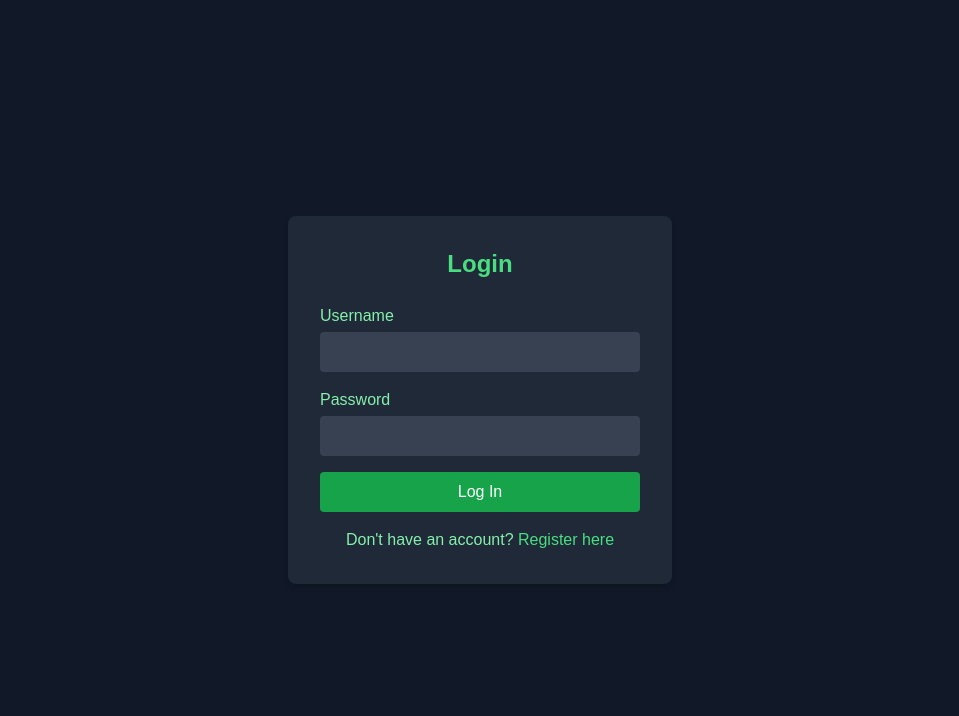
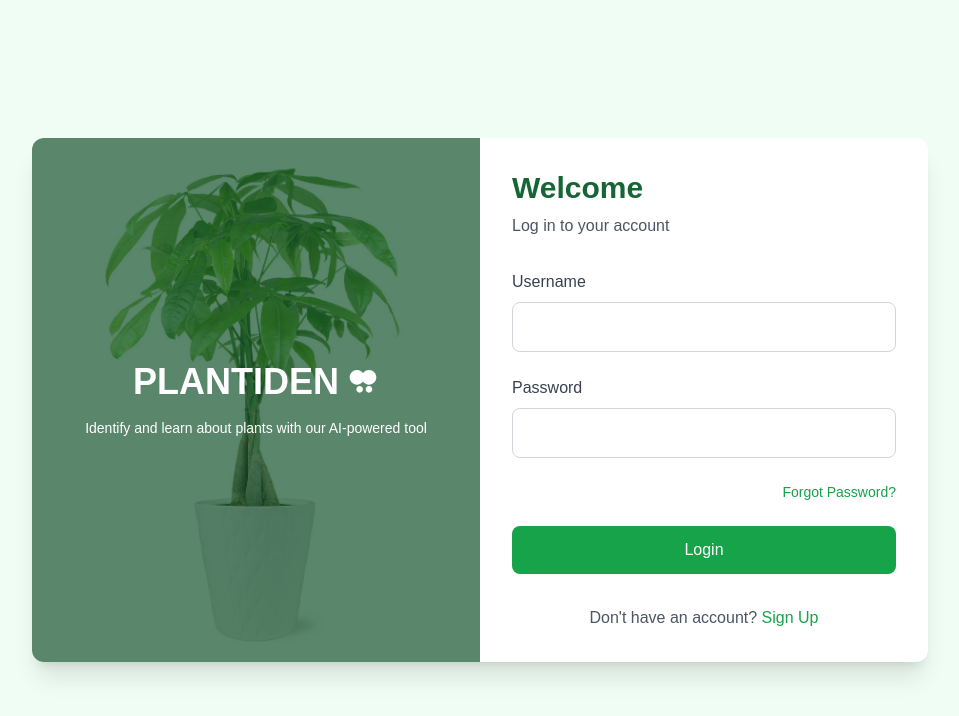
Before and after one commit to ajitonelsonn/plant-identifier, a Next.js app: page /login in a window 1280 px wide. Shown: the top 716 px of the page, without its empty margins (160-1119 px from the left). Built offline with nearby package versions, Linux system fonts and the light colour scheme.

Commit message:
Update login and resgiter page

```diff
--- a/app/login/page.tsx
+++ b/app/login/page.tsx
@@ -3,6 +3,7 @@
 import React, { useState } from "react";
 import { useRouter } from "next/navigation";
 import Link from "next/link";
+import Image from "next/image";
 
 export default function Login() {
   const [username, setUsername] = useState("");
@@ -24,23 +25,48 @@ export default function Login() {
         window.location.href = "/";
         console.log("Login successful, redirecting...");
       } else {
-        alert("Login failed. Please try again.");
+        setError("Invalid credentials. Please try again.");
       }
     } else {
-      alert("Login failed. Please try again.");
+      setError("Login failed. Please try again.");
     }
   };
 
   return (
-    <div className="min-h-screen flex items-center justify-center bg-gray-900">
-      <div className="bg-gray-800 p-8 rounded-lg shadow-md w-96">
-        <h1 className="text-2xl font-bold text-green-400 mb-6 text-center">
-          Login
-        </h1>
-        {error && <p className="text-red-500 mb-4 text-center">{error}</p>}
-        <form onSubmit={handleSubmit} className="space-y-4">
+    <div className="min-h-screen flex items-center justify-center bg-green-50">
+      <div className="bg-white rounded-xl shadow-xl overflow-hidden max-w-4xl w-full flex">
+        <div className="w-1/2 relative">
+          <Image
+            src="/plant-background.jpg"
+            alt="Plant background"
+            layout="fill"
+            objectFit="cover"
+          />
+          <div className="absolute inset-0 bg-green-900 bg-opacity-70 flex flex-col justify-center items-center text-white p-8">
+            <div className="text-4xl font-bold mb-4 flex items-center">
+              PLANTIDEN
+              <svg
+                className="w-8 h-8 ml-2"
+                viewBox="0 0 24 24"
+                fill="currentColor"
+              >
+                <path d="M7,17.5C7,16.12 8.12,15 9.5,15C10.88,15 12,16.12 12,17.5C12,18.88 10.88,20 9.5,20C8.12,20 7,18.88 7,17.5M16.5,15C17.88,15 19,16.12 19,17.5C19,18.88 17.88,20 16.5,20C15.12,20 14,18.88 14,17.5C14,16.12 15.12,15 16.5,15M16.5,3C19.58,3 22,5.42 22,8.5C22,11.58 19.58,14 16.5,14C13.42,14 11,11.58 11,8.5C11,5.42 13.42,3 16.5,3M7.5,3C10.58,3 13,5.42 13,8.5C13,11.58 10.58,14 7.5,14C4.42,14 2,11.58 2,8.5C2,5.42 4.42,3 7.5,3Z" />
+              </svg>
+            </div>
+            <p className="text-center text-sm">
+              Identify and learn about plants with our AI-powered tool
+            </p>
+          </div>
+        </div>
+        <div className="w-1/2 p-8">
+          <h2 className="text-3xl font-semibold text-green-800 mb-2">
+            Welcome
+          </h2>
+          <p className="text-gray-600 mb-8">Log in to your account</p>
+          {error && <p className="text-red-500 mb-4">{error}</p>}
+          <form onSubmit={handleSubmit} className="space-y-6">
             <div>
-            <label htmlFor="username" className="block text-green-300 mb-1">
+              <label htmlFor="username" className="block text-gray-700 mb-2">
                 Username
               </label>
               <input
@@ -48,12 +74,12 @@ export default function Login() {
                 id="username"
                 value={username}
                 onChange={(e) => setUsername(e.target.value)}
-              className="w-full p-2 rounded bg-gray-700 text-white"
+                className="w-full p-3 border border-gray-300 rounded-lg focus:outline-none focus:ring-2 focus:ring-green-500"
                 required
               />
             </div>
             <div>
-            <label htmlFor="password" className="block text-green-300 mb-1">
+              <label htmlFor="password" className="block text-gray-700 mb-2">
                 Password
               </label>
               <input
@@ -61,24 +87,33 @@ export default function Login() {
                 id="password"
                 value={password}
                 onChange={(e) => setPassword(e.target.value)}
-              className="w-full p-2 rounded bg-gray-700 text-white"
+                className="w-full p-3 border border-gray-300 rounded-lg focus:outline-none focus:ring-2 focus:ring-green-500"
                 required
               />
             </div>
+            <div className="flex justify-end">
+              <Link
+                href="/forgot-password"
+                className="text-sm text-green-600 hover:underline"
+              >
+                Forgot Password?
+              </Link>
+            </div>
             <button
               type="submit"
-            className="w-full bg-green-600 text-white p-2 rounded hover:bg-green-700"
+              className="w-full bg-green-600 text-white p-3 rounded-lg hover:bg-green-700 transition duration-300"
             >
-            Log In
+              Login
             </button>
           </form>
-        <p className="mt-4 text-center text-green-300">
+          <p className="mt-8 text-center text-gray-600">
             Don't have an account?{" "}
-          <Link href="/register" className="text-green-400 hover:underline">
-            Register here
+            <Link href="/register" className="text-green-600 hover:underline">
+              Sign Up
             </Link>
           </p>
         </div>
       </div>
+    </div>
   );
 }
--- a/app/register/page.tsx
+++ b/app/register/page.tsx
@@ -3,11 +3,13 @@
 import React, { useState } from "react";
 import { useRouter } from "next/navigation";
 import Link from "next/link";
+import Image from "next/image";
 
 export default function Register() {
   const [username, setUsername] = useState("");
   const [email, setEmail] = useState("");
   const [password, setPassword] = useState("");
+  const [error, setError] = useState("");
   const router = useRouter();
 
   const handleSubmit = async (e: React.FormEvent) => {
@@ -19,22 +21,50 @@ export default function Register() {
     });
 
     if (response.ok) {
-      router.push("/login"); // Redirect to login page after successful registration
+      router.push("/login");
     } else {
       const data = await response.json();
-      alert(data.message || "Registration failed. Please try again.");
+      setError(data.message || "Registration failed. Please try again.");
     }
   };
 
   return (
-    <div className="min-h-screen flex items-center justify-center bg-gray-900">
-      <div className="bg-gray-800 p-8 rounded-lg shadow-md w-96">
-        <h1 className="text-2xl font-bold text-green-400 mb-6 text-center">
-          Register
-        </h1>
-        <form onSubmit={handleSubmit} className="space-y-4">
+    <div className="min-h-screen flex items-center justify-center bg-green-50">
+      <div className="bg-white rounded-xl shadow-xl overflow-hidden max-w-4xl w-full flex">
+        <div className="w-1/2 relative">
+          <Image
+            src="/plant-background-2.jpg"
+            alt="Plant background"
+            fill
+            style={{ objectFit: "cover" }}
+          />
+
+          <div className="absolute inset-0 bg-green-900 bg-opacity-70 flex flex-col justify-center items-center text-white p-8">
+            <div className="text-4xl font-bold mb-4 flex items-center">
+              PLANTIDEN
+              <svg
+                className="w-8 h-8 ml-2"
+                viewBox="0 0 24 24"
+                fill="currentColor"
+              >
+                <path d="M7,17.5C7,16.12 8.12,15 9.5,15C10.88,15 12,16.12 12,17.5C12,18.88 10.88,20 9.5,20C8.12,20 7,18.88 7,17.5M16.5,15C17.88,15 19,16.12 19,17.5C19,18.88 17.88,20 16.5,20C15.12,20 14,18.88 14,17.5C14,16.12 15.12,15 16.5,15M16.5,3C19.58,3 22,5.42 22,8.5C22,11.58 19.58,14 16.5,14C13.42,14 11,11.58 11,8.5C11,5.42 13.42,3 16.5,3M7.5,3C10.58,3 13,5.42 13,8.5C13,11.58 10.58,14 7.5,14C4.42,14 2,11.58 2,8.5C2,5.42 4.42,3 7.5,3Z" />
+              </svg>
+            </div>
+            <p className="text-center text-sm">
+              Join our community of plant enthusiasts and start identifying
+              plants today!
+            </p>
+          </div>
+        </div>
+        <div className="w-1/2 p-8">
+          <h2 className="text-3xl font-semibold text-green-800 mb-2">
+            Sign Up
+          </h2>
+          <p className="text-gray-600 mb-8">Create your Planto account</p>
+          {error && <p className="text-red-500 mb-4">{error}</p>}
+          <form onSubmit={handleSubmit} className="space-y-6">
             <div>
-            <label htmlFor="username" className="block text-green-300 mb-1">
+              <label htmlFor="username" className="block text-gray-700 mb-2">
                 Username
               </label>
               <input
@@ -42,12 +72,12 @@ export default function Register() {
                 id="username"
                 value={username}
                 onChange={(e) => setUsername(e.target.value)}
-              className="w-full p-2 rounded bg-gray-700 text-white"
+                className="w-full p-3 border border-gray-300 rounded-lg focus:outline-none focus:ring-2 focus:ring-green-500"
                 required
               />
             </div>
             <div>
-            <label htmlFor="email" className="block text-green-300 mb-1">
+              <label htmlFor="email" className="block text-gray-700 mb-2">
                 Email
               </label>
               <input
@@ -55,12 +85,12 @@ export default function Register() {
                 id="email"
                 value={email}
                 onChange={(e) => setEmail(e.target.value)}
-              className="w-full p-2 rounded bg-gray-700 text-white"
+                className="w-full p-3 border border-gray-300 rounded-lg focus:outline-none focus:ring-2 focus:ring-green-500"
                 required
               />
             </div>
             <div>
-            <label htmlFor="password" className="block text-green-300 mb-1">
+              <label htmlFor="password" className="block text-gray-700 mb-2">
                 Password
               </label>
               <input
@@ -68,24 +98,25 @@ export default function Register() {
                 id="password"
                 value={password}
                 onChange={(e) => setPassword(e.target.value)}
-              className="w-full p-2 rounded bg-gray-700 text-white"
+                className="w-full p-3 border border-gray-300 rounded-lg focus:outline-none focus:ring-2 focus:ring-green-500"
                 required
               />
             </div>
             <button
               type="submit"
-            className="w-full bg-green-600 text-white p-2 rounded hover:bg-green-700"
+              className="w-full bg-green-600 text-white p-3 rounded-lg hover:bg-green-700 transition duration-300"
             >
-            Register
+              Sign Up
             </button>
           </form>
-        <p className="mt-4 text-center text-green-300">
+          <p className="mt-8 text-center text-gray-600">
             Already have an account?{" "}
-          <Link href="/login" className="text-green-400 hover:underline">
-            Login here
+            <Link href="/login" className="text-green-600 hover:underline">
+              Log in here
             </Link>
           </p>
         </div>
       </div>
+    </div>
   );
 }
```
Lines whose indentation alone changed are shown as unchanged.
